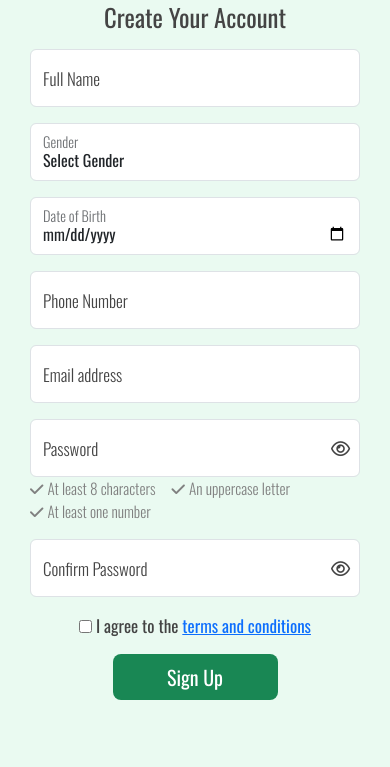
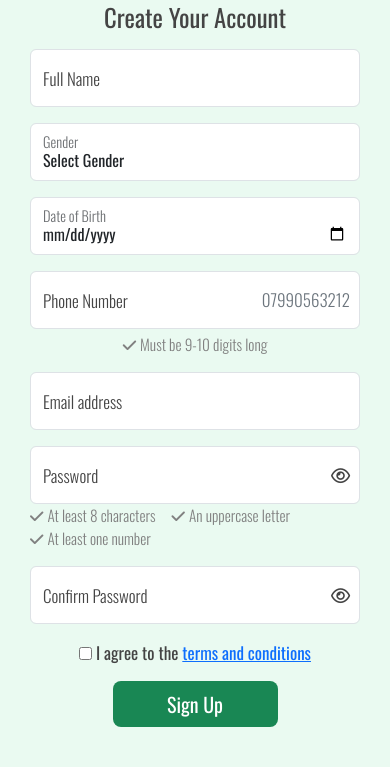
Before and after one commit to pagaslav/theknee-surgery, a Flask app: page /signup in a window 390 px wide. Shown: the part 148-915 px from the top of the page. Run offline with Flask 3, Linux system fonts and the light colour scheme; some libraries are stand-ins or nearby versions.

Commit message:
feat: add phone input functionality for user registration
Enhanced user experience by implementing a phone number input field with placeholder text that
disappears as users start typing. Added a label below the field for clarity and improved usability
during registration.

```diff
--- a/static/css/style.css
+++ b/static/css/style.css
@@ -232,6 +232,31 @@ footer {
 }
 
 /* Sign Up Page */
+.form-floating {
+  position: relative;
+}
+.form-floating input {
+  padding-right: 40px;
+}
+.sample-text {
+  position: absolute;
+  top: 50%;
+  right: 10px;
+  transform: translateY(-50%);
+  color: #6c757d;
+  pointer-events: none;
+  transition: opacity 0.2s ease-out;
+}
+.form-control:focus + .sample-text {
+  opacity: 0;
+}
+
+#phone-requirements {
+  font-size: 0.9em;
+  color: gray;
+  display: inline;
+}
+
 /* Password requirements */
 #password-requirements {
   display: flex;
--- a/static/js/script.js
+++ b/static/js/script.js
@@ -33,6 +33,18 @@ $(document).ready(function () {
 
   // Update time every second
   setInterval(updateTime, 1000)
+
+  // Monitor input changes in the '#floatingPhone' field
+  $("#floatingPhone").on("input", function () {
+    // Check if input value length is greater than zero
+    if ($(this).val().length > 0) {
+      // Hide the sample text by setting opacity to 0
+      $(".sample-text").css("opacity", 0)
+    } else {
+      // Show the sample text by setting opacity to 1
+      $(".sample-text").css("opacity", 1)
+    }
+  })
 
   // Enable editing
   $("#editButton").click(function () {
@@ -81,13 +93,10 @@ $(document).ready(function () {
       success: function (response) {
         if (response.success) {
           alert(response.message)
-          location.reload()
+          window.location.href = response.redirect // Updated to redirect after successful email change
         } else {
           alert(response.message)
         }
-      },
-      error: function (response) {
-        alert(response.responseJSON.message)
       },
     })
   })
--- a/templates/signup.html
+++ b/templates/signup.html
@@ -48,17 +48,23 @@ endblock %} {% block content %}
     </div>
 
     <!-- Phone input field with floating label -->
-    <div class="form-floating mb-3">
+    <div class="form-floating mb-1">
       <input
         type="tel"
         class="form-control"
         id="floatingPhone"
         name="phone"
-        placeholder="07990563212"
+        placeholder=""
         pattern="[0-9]{10,11}"
         required
       />
       <label for="floatingPhone">Phone Number</label>
+      <span class="sample-text">07990563212</span>
+    </div>
+
+    <!-- Phone number requirements -->
+    <div id="phone-requirements" class="mb-1">
+      <p class="mb-3"><i class="neutral fa-solid fa-check me-1"></i>Must be 9-10 digits long</p>
     </div>
 
     <!-- Email input field with floating label -->
```
